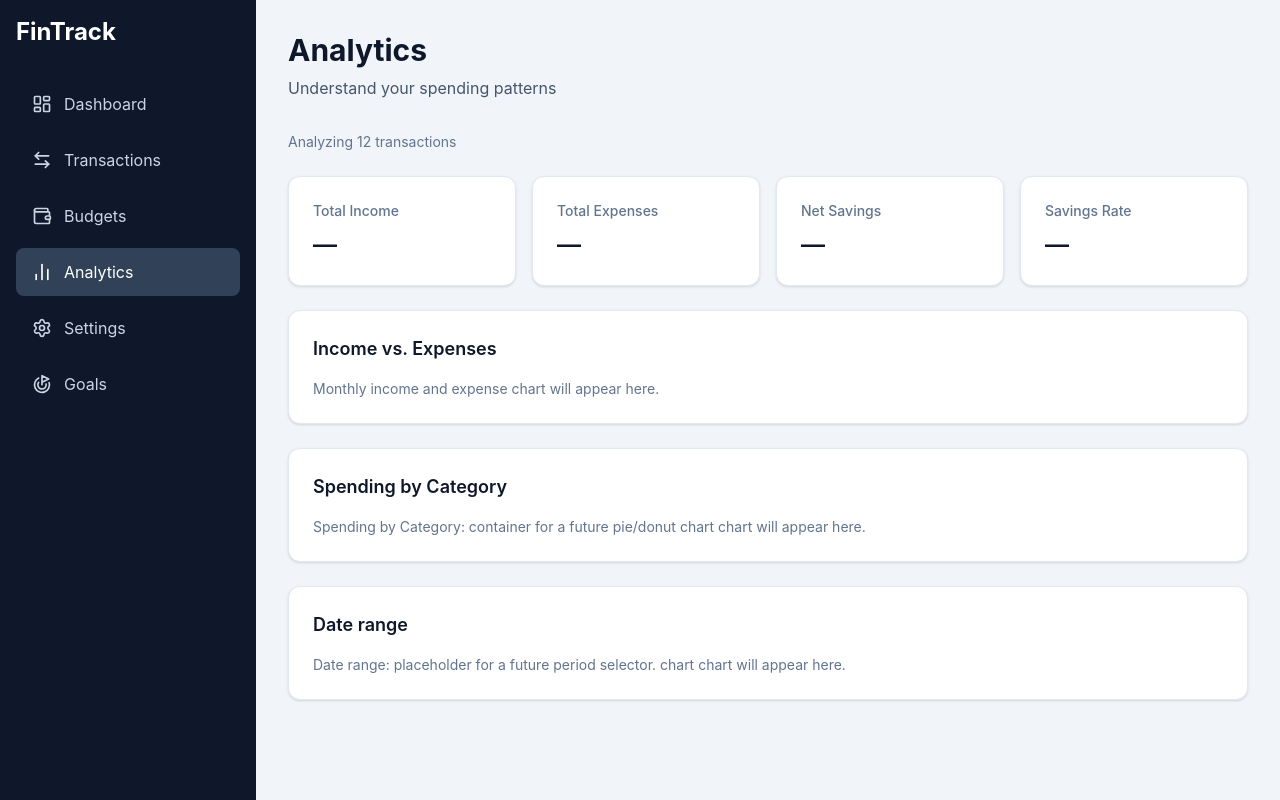
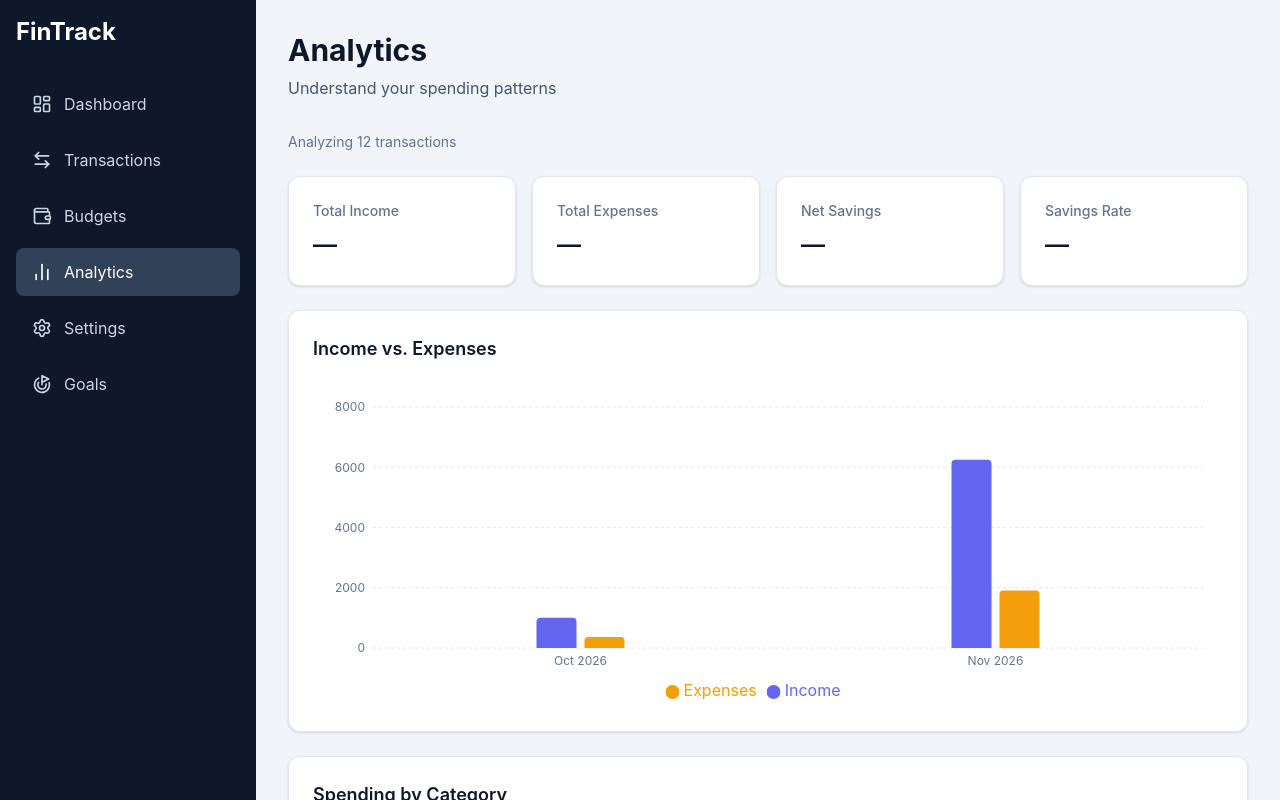
Before and after one commit to krishnadiamesso/personal-finance-dashboard, a React (Vite) app: page / in a window 1280 px wide. Both pictures are taken after a click on the button "Analytics". Shown: the top 800 px of the page. Built offline with nearby package versions, Linux system fonts and the light colour scheme.

Commit message:
add monthly income and expenses chart to Analytics component

```diff
--- a/src/pages/Analytics.tsx
+++ b/src/pages/Analytics.tsx
@@ -1,10 +1,33 @@
 import type { Transaction } from "../types/transaction.ts";
+import { calculateMonthlySummary } from "../utils/analyticsCalculations.ts";
+import {
+  Bar,
+  BarChart,
+  CartesianGrid,
+  Legend,
+  ResponsiveContainer,
+  Tooltip,
+  XAxis,
+  YAxis,
+} from "recharts";
 
 interface AnalyticsProps {
   transactions: Transaction[];
 }
 
 export default function Analytics({ transactions }: AnalyticsProps) {
+  const monthlySummary = calculateMonthlySummary(transactions);
+
+  const chartData = monthlySummary.map((summary) => ({
+    month: new Intl.DateTimeFormat("en-CA", {
+      month: "short",
+      year: "numeric",
+      timeZone: "UTC",
+    }).format(new Date(`${summary.month}-01T00:00:00Z`)),
+    income: summary.income / 100,
+    expenses: summary.expenses / 100,
+  }));
+
   return (
     <div className="space-y-6">
       <p className="text-sm text-slate-500">Analyzing {transactions.length} transactions</p>
@@ -20,9 +43,63 @@ export default function Analytics({ transactions }: AnalyticsProps) {
       <section className="rounded-xl border border-slate-200 bg-white p-6 shadow-sm">
         <h2 className="text-lg font-semibold text-slate-900">Income vs. Expenses</h2>
 
-        <p className="mt-4 text-sm text-slate-500">
-          Monthly income and expense chart will appear here.
-        </p>
+        {chartData.length === 0 ? (
+          <p className="mt-4 text-sm text-slate-500">
+            No transaction data available for this chart.
+          </p>
+        ) : (
+          <div className="mt-6 h-80 w-full">
+            <ResponsiveContainer width="100%" height="100%">
+              <BarChart
+                data={chartData}
+                barGap={8}
+                barCategoryGap="30%"
+                margin={{
+                  top: 20,
+                  right: 20,
+                  left: 0,
+                  bottom: 5,
+                }}
+              >
+                {/* Grid lines background */}
+                <CartesianGrid stroke="#e2e8f0" strokeDasharray="3 3" vertical={false} />
+
+                {/* X Axis bound to the 'month' property of the dataset */}
+                <XAxis
+                  dataKey="month"
+                  tickLine={false}
+                  axisLine={false}
+                  tick={{ fill: "#64748b", fontSize: 12 }}
+                />
+
+                {/* Y Axis automatically scales based on data values */}
+                <YAxis tickLine={false} axisLine={false} tick={{ fill: "#64748b", fontSize: 12 }} />
+
+                {/* Interactive hover tooltip */}
+                <Tooltip cursor={{ fill: "rgba(0, 0, 0, 0.05)" }} />
+
+                {/* Chart legend */}
+                <Legend position="bottom" height={36} iconType="circle" />
+
+                {/* Bar Data Series */}
+                <Bar
+                  dataKey="income"
+                  fill="#6366f1"
+                  maxBarSize={40}
+                  radius={[4, 4, 0, 0]}
+                  name="Income"
+                />
+                <Bar
+                  dataKey="expenses"
+                  fill="#f59e0b"
+                  maxBarSize={40}
+                  radius={[4, 4, 0, 0]}
+                  name="Expenses"
+                />
+              </BarChart>
+            </ResponsiveContainer>
+          </div>
+        )}
       </section>
 
       <section className="rounded-xl border border-slate-200 bg-white p-6 shadow-sm">
```
